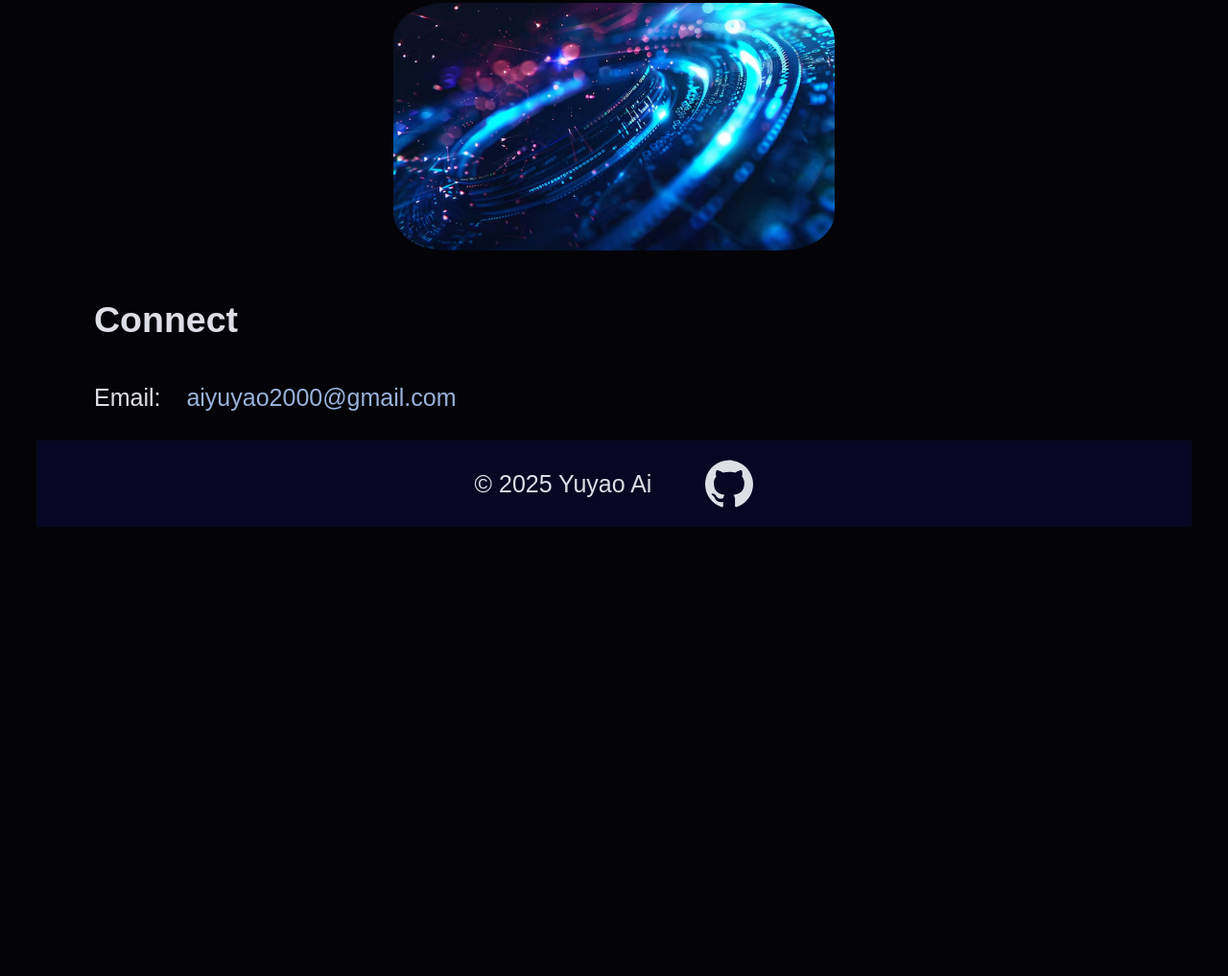
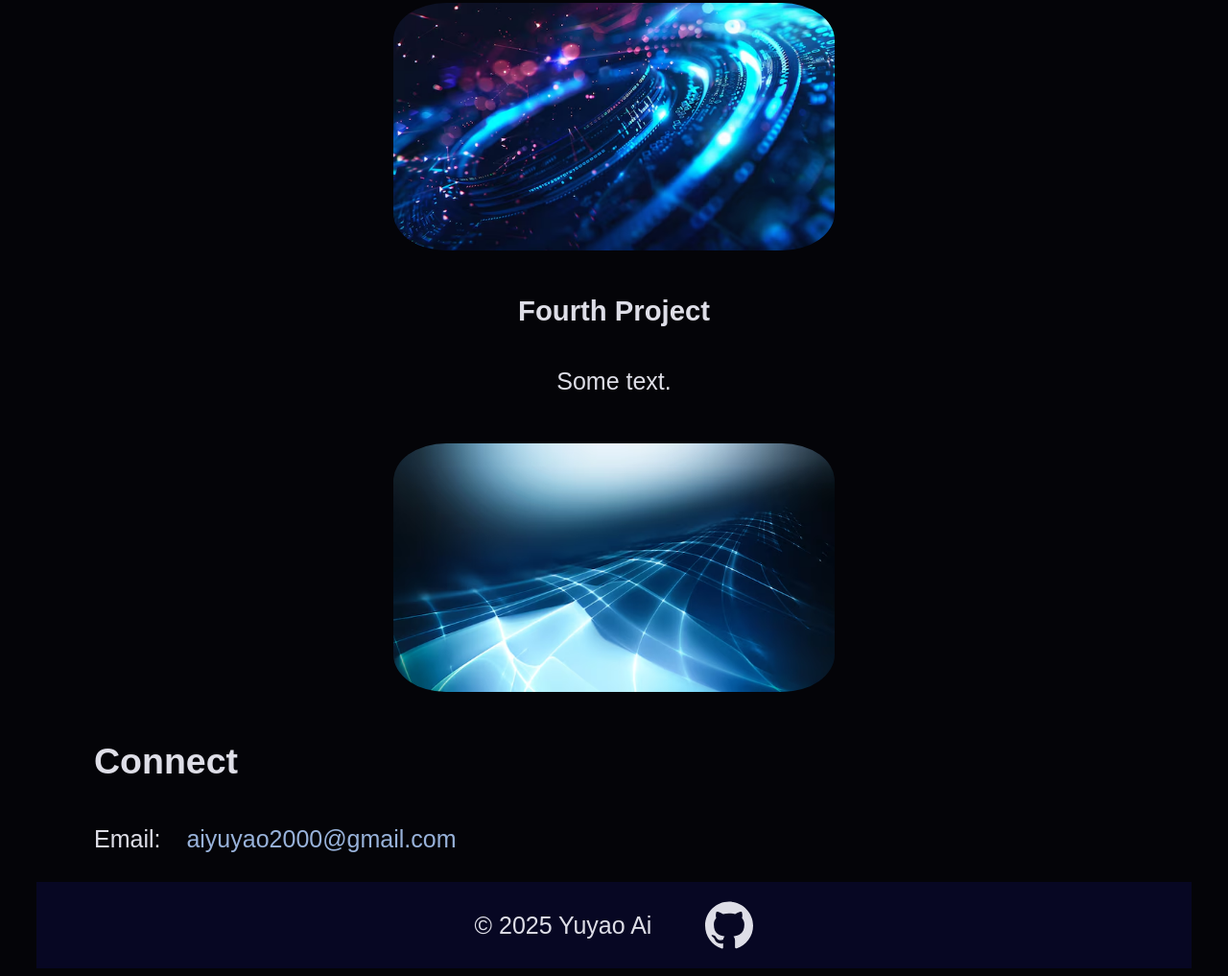
Before and after one commit to ailuroken/Personal-Portfolio, a plain HTML site: page index.html in a window 1280 px wide. Shown: the part 3059-4076 px from the top of the page at 96% size. Before the commit the page ends 3616 px from the top, so only its background shows below. Drawn offline with nearby package versions, Linux system fonts and the light colour scheme.

Commit message:
added 4th project

```diff
--- a/index.html
+++ b/index.html
@@ -148,6 +148,24 @@
             </div>
           </div>
         </article>
+        <article>
+          <div class="project-container">
+            <div class="image-wrapper">
+              <a href="" target="_blank">
+                <img
+                  src="images/project-img-4.png"
+                  alt="View Project"
+                  class="project-image"
+                />
+              </a>
+            </div>
+
+            <div class="project-text">
+              <h3>Fourth Project</h3>
+              <p>Some text.</p>
+            </div>
+          </div>
+        </article>
       </section>
 
       <section id="connect">
```
Also changed, not shown: images/project-img-4.png (added).
